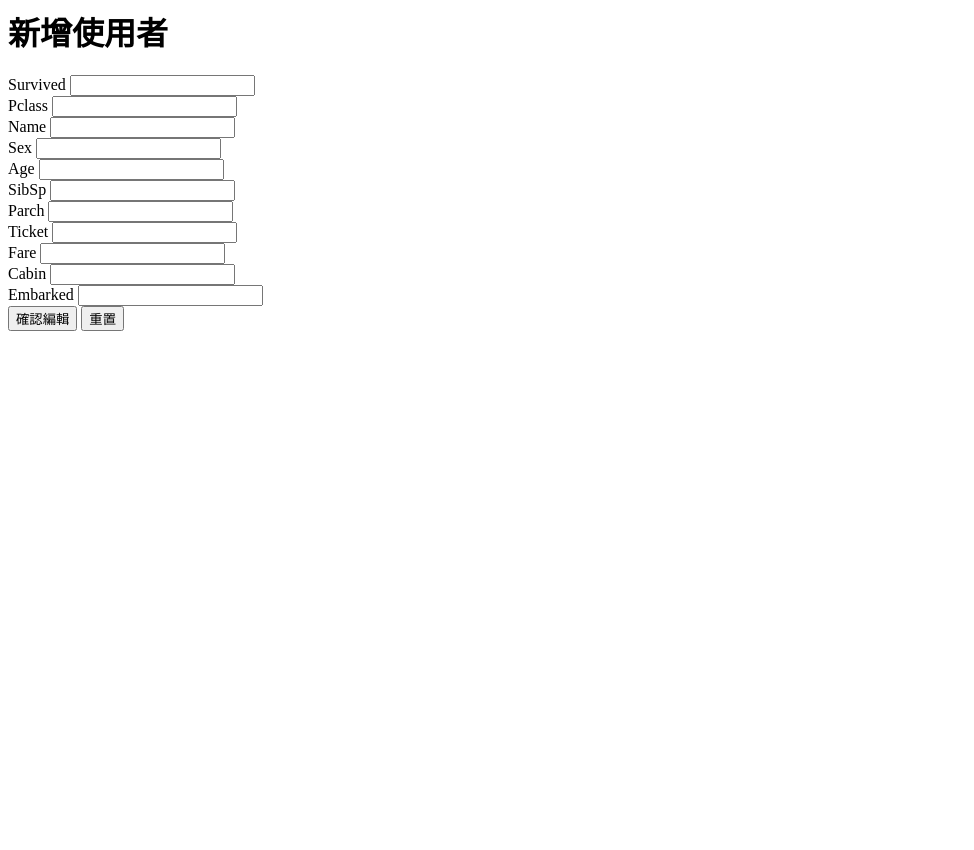
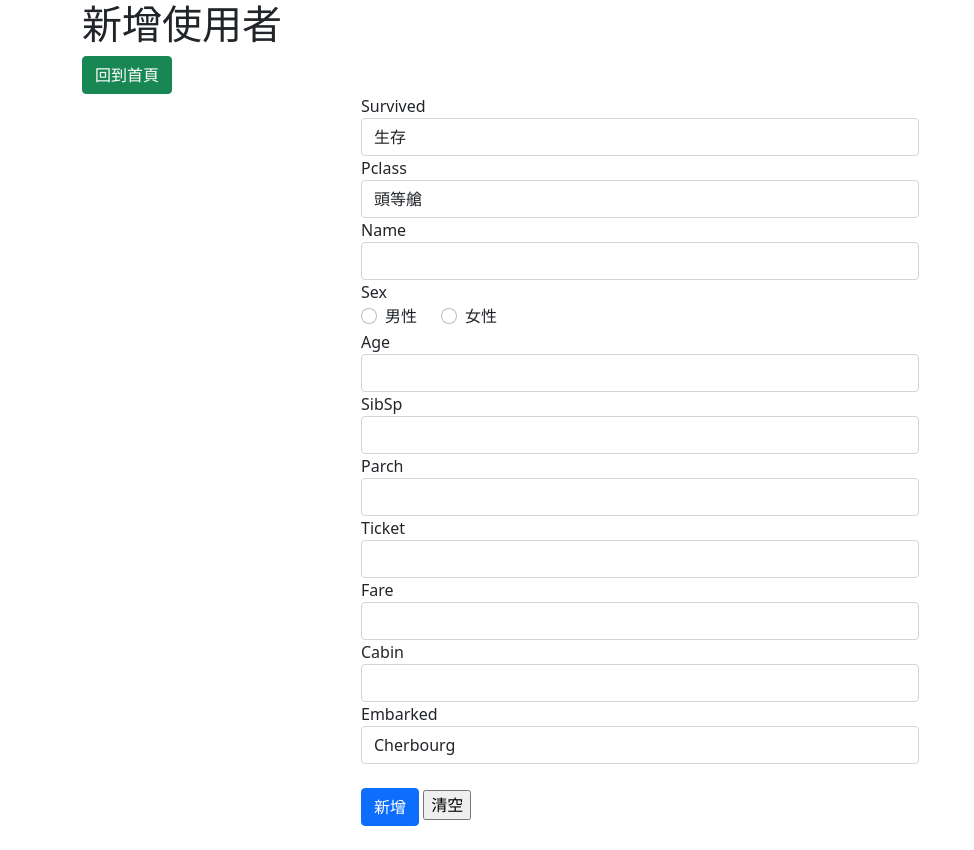
Before and after one commit to mackliu/112-AI-PHP, a PHP site: page /add_user.php in a window 1280 px wide. Shown: the whole page, without its empty margins (0-974 px from the left). Before the commit the page ends 331 px from the top, so only its background shows below. Run offline with PHP 8.4, Linux system fonts and the light colour scheme.

Commit message:
1. 增加年齡長條圖 2. 增加顯示全部資料 3. 美化畫面 4. 美化新增表單畫面

```diff
--- a/add_user.php
+++ b/add_user.php
@@ -1,52 +1,93 @@
+<!DOCTYPE html>
+<html lang="en">
+<head>
+    <meta charset="UTF-8">
+    <meta name="viewport" content="width=device-width, initial-scale=1.0">
+    <title>新增使用者</title>
+    <!-- 引入 Bootstrap 5.0 CSS -->
+    <link href="https://cdn.jsdelivr.net/npm/bootstrap@5.1.1/dist/css/bootstrap.min.css" rel="stylesheet" integrity="sha384-F3w7mX95PdgyTmZZMECAngseQB83DfGTowi0iMjiWaeVhAn4FJkqJByhZMI3AhiU" crossorigin="anonymous">
+</head>
+<body>
+<main class="container">
 
 <h1>新增使用者</h1>
-<form action="insert_user.php" method="post">
-    <div>
+    <a class="btn btn-success" href="index.php">回到首頁</a>
+    <form action="insert_user.php" method="post" class="col-6 m-auto">
+        <div class="form-group">
             <label for="Survived">Survived</label>
-        <input type="text" name="Survived" id="Survived" >
+            <select class="form-control" name="Survived" id="Survived">
+                <option value="1">生存</option>
+                <option value="0">死亡</option>
+            </select>
         </div>
-    <div>
+        <div class="form-group">
             <label for="Pclass">Pclass</label>
-        <input type="text" name="Pclass" id="Pclass" >
+            <select class="form-control" name="Pclass" id="Pclass">
+                <option value="1">頭等艙</option>
+                <option value="2">豪華艙</option>
+                <option value="3">經濟艙</option>
+            </select>
         </div>
-    <div>
+        <div class="form-group">
             <label for="Name">Name</label>
-        <input type="text" name="Name" id="Name" >
+            <input type="text" class="form-control" name="Name" id="Name" >
         </div>
-    <div>
+        <div class="form-group">
             <label for="Sex">Sex</label>
-        <input type="text" name="Sex" id="Sex" >
+            <div class="d-flex">
+                <div class="form-check me-4">
+                    <input class="form-check-input" type="radio" name="Sex" id="male" value="male">
+                    <label class="form-check-label" for="male">
+                        男性
+                    </label>
                 </div>
-    <div>
+                <div class="form-check">
+                    <input class="form-check-input" type="radio" name="Sex" id="female" value="female">
+                    <label class="form-check-label" for="female">
+                        女性
+                    </label>
+                </div>
+            </div>
+        </div>
+        <div class="form-group">
             <label for="Age">Age</label>
-        <input type="text" name="Age" id="Age" >
+            <input type="number" step="0.1" class="form-control" name="Age" id="Age" >
         </div>
-    <div>
+        <div class="form-group">
             <label for="SibSp">SibSp</label>
-        <input type="text" name="SibSp" id="SibSp">
+            <input type="number" class="form-control" name="SibSp" id="SibSp" >
         </div>
-    <div>
+        <div class="form-group">
             <label for="Parch">Parch</label>
-        <input type="text" name="Parch" id="Parch" >
+            <input type="number" class="form-control" name="Parch" id="Parch" >
         </div>
-    <div>
+        <div class="form-group">
             <label for="Ticket">Ticket</label>
-        <input type="text" name="Ticket" id="Ticket" >
+            <input type="text" class="form-control" name="Ticket" id="Ticket" >
         </div>
-    <div>
+        <div class="form-group">
             <label for="Fare">Fare</label>
-        <input type="text" name="Fare" id="Fare" >
+            <input type="test"  class="form-control" name="Fare" id="Fare" >
         </div>
-    <div>
+        <div class="form-group">
             <label for="Cabin">Cabin</label>
-        <input type="text" name="Cabin" id="Cabin">
+            <input type="text" class="form-control" name="Cabin" id="Cabin" >
         </div>
-    <div>
+        <div class="form-group">
             <label for="Embarked">Embarked</label>
-        <input type="text" name="Embarked" id="Embarked" >
+            <select class="form-control" name="Embarked" id="Embarked">
+                <option value="C">Cherbourg</option>
+                <option value="S">Southampton</option>
+                <option value="Q">Queenstown</option>
+            </select>
         </div>
-    <div>
-        <input type="submit" value="確認編輯">
-        <input type="reset" value="重置">
+        <div class="form-group my-4">
+            <button type="submit" class="btn btn-primary">新增</button>
+            <input type="reset" value="清空">
         </div>
     </form>
+</main>
+
+   <script src="https://cdn.jsdelivr.net/npm/bootstrap@5.1.1/dist/js/bootstrap.bundle.min.js" integrity="sha384-/bQdsTh/da6pkI1MST/rWKFNjaCP5gBSY4sEBT38Q/9RBh9AH40zEOg7Hlq2THRZ" crossorigin="anonymous"></script>
+</body>
+</html>
```
Also changed, not shown: index.php (+88 -55 lines). Lines whose indentation alone changed are shown as unchanged.
